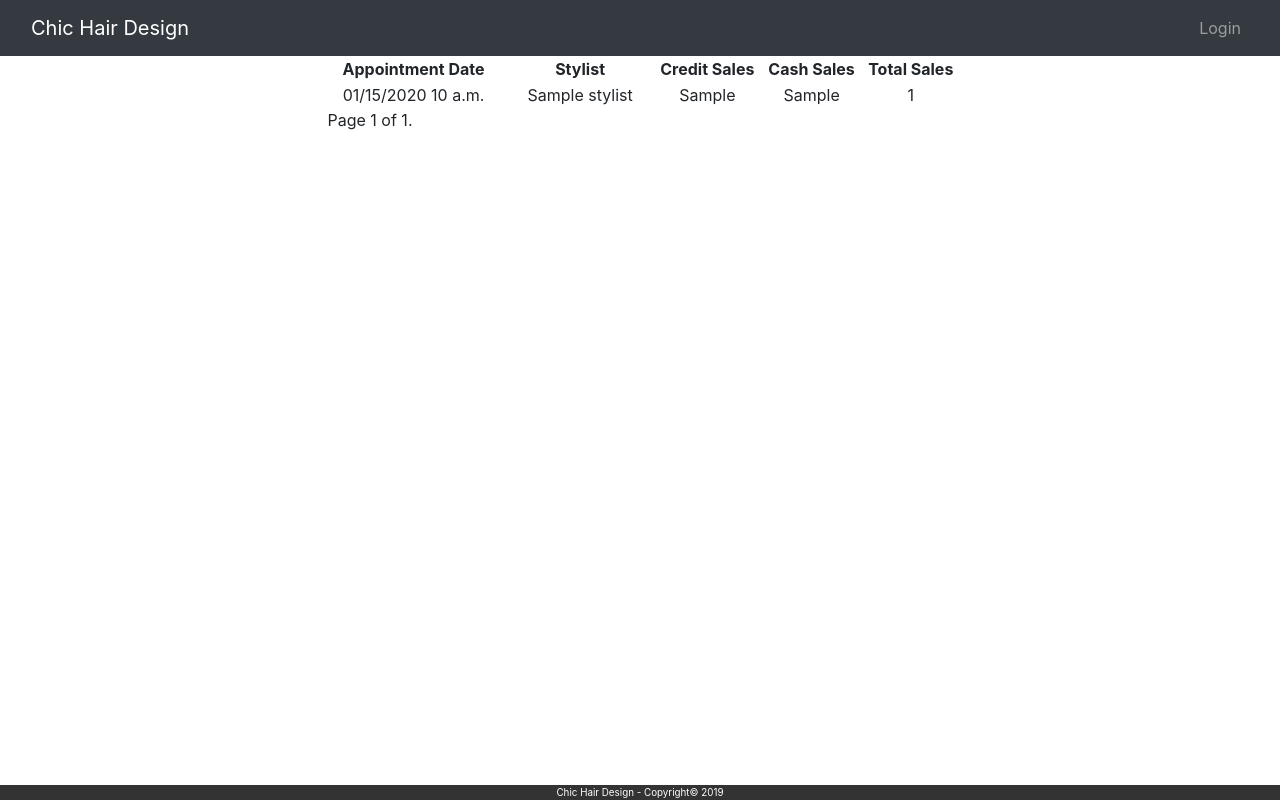
After one commit to rmboggs/chic, a Django app: template templates/appts/appointments.html in a window 1280 px wide. The commit adds this page. Run offline with Django 3.2, Linux system fonts and the light colour scheme; the template is opened without the code that fills it: most values are stand-ins (such as "Sample title", 1, 10 or a date in 2020); some libraries are stand-ins or nearby versions.

Commit message:
Added appointments view. Updated settings file to look for more options in the local settings file first to aid with testing vs prod.

```diff
--- a/appts/urls.py
+++ b/appts/urls.py
@@ -4,5 +4,6 @@ from . import views
 
 app_name = "Appointments"
 urlpatterns = [
-    path('', views.index, name='index')
+    path('', views.index, name='index'),
+    path('appointments', views.appointments, name='appointments')
 ]
--- a/static/style.css
+++ b/static/style.css
@@ -18,7 +18,15 @@ footer div {
 h5.success {
   color: green;
 }
-
+.appt-list td {
+  padding-left: 0.75em;
+  padding-right: 0.75em;
+}
+.appt-list-alt td {
+  background-color: #ccc;
+    padding-left: 0.75em;
+    padding-right: 0.75em;
+}
 /*---Media Queries --*/
 
 @media (max-width: 992px) {}
--- /dev/null
+++ b/templates/appts/appointments.html
@@ -0,0 +1,48 @@
+{% extends 'base.html' %}
+{% load static %}
+{% block content %}
+
+<div class="container-fluid padding text-center">
+
+  <div class="row">
+    <table class="mx-auto col-md-6">
+      <tr>
+          <th>Appointment Date</th>
+          <th>Stylist</th>
+          <th>Credit Sales</th>
+          <th>Cash Sales</th>
+          <th>Total Sales</th>
+      </tr>
+      {% for appt in appointments %}
+      <tr class="{% cycle 'appt-list' 'appt-list-alt' %}">
+        <td>{{ appt.service_date|date:"SHORT_DATETIME_FORMAT" }}</td>
+        <td>{{ appt.stylist }}</td>
+        <td>{{ appt.credit_sales }}</td>
+        <td>{{ appt.cash_sales }}</td>
+        <td>{{ appt.total_sales }}</td>
+      </tr>
+      {% endfor %}
+    </table>
+  </div>
+
+  <div class="pagination mx-auto col-md-6">
+      <span class="step-links">
+          {% if appointments.has_previous %}
+              <a href="?page=1">&laquo; first</a>
+              <a href="?page={{ appointments.previous_page_number }}">previous</a>
+          {% endif %}
+
+          <span class="current">
+              Page {{ appointments.number }} of {{ appointments.paginator.num_pages }}.
+          </span>
+
+          {% if appointments.has_next %}
+              <a href="?page={{ appointments.next_page_number }}">next</a>
+              <a href="?page={{ appointments.paginator.num_pages }}">last &raquo;</a>
+          {% endif %}
+      </span>
+  </div>
+</div>
+
+
+{% endblock content %}
--- a/templates/base.html
+++ b/templates/base.html
@@ -33,10 +33,13 @@
                 <ul class="navbar-nav ml-auto">
                     {% if user.is_authenticated %}
                     <li class="nav-item">
-                      <a class="nav-link" href="{% url 'logout' %}">Logout ({{ user.username }})</a>
+                      <a class="nav-link" href="/appointments">Appointments</a>
                     </li>
                     <li class="nav-item">
                       <a class="nav-link" href="/admin">Admin</a>
+                    </li>
+                    <li class="nav-item">
+                      <a class="nav-link" href="{% url 'logout' %}">Logout ({{ user.username }})</a>
                     </li>
                     {% else %}
                     <li class="nav-item">
@@ -51,7 +54,7 @@
     <footer>
         <div class="container-fluid padding">
             <div class="row">
-                <div class="col-md-12 text-center">
+                <div class="col-md-12 text-center padding">
                     Chic Hair Design - Copyright&copy; {% now "Y" %}
                 </div>
             </div>
```
Also changed, not shown: appts/views.py (+19 -1 lines), chic/settings.py (+16 -7 lines), uwsgi.ini (added, +16 -0 lines).
